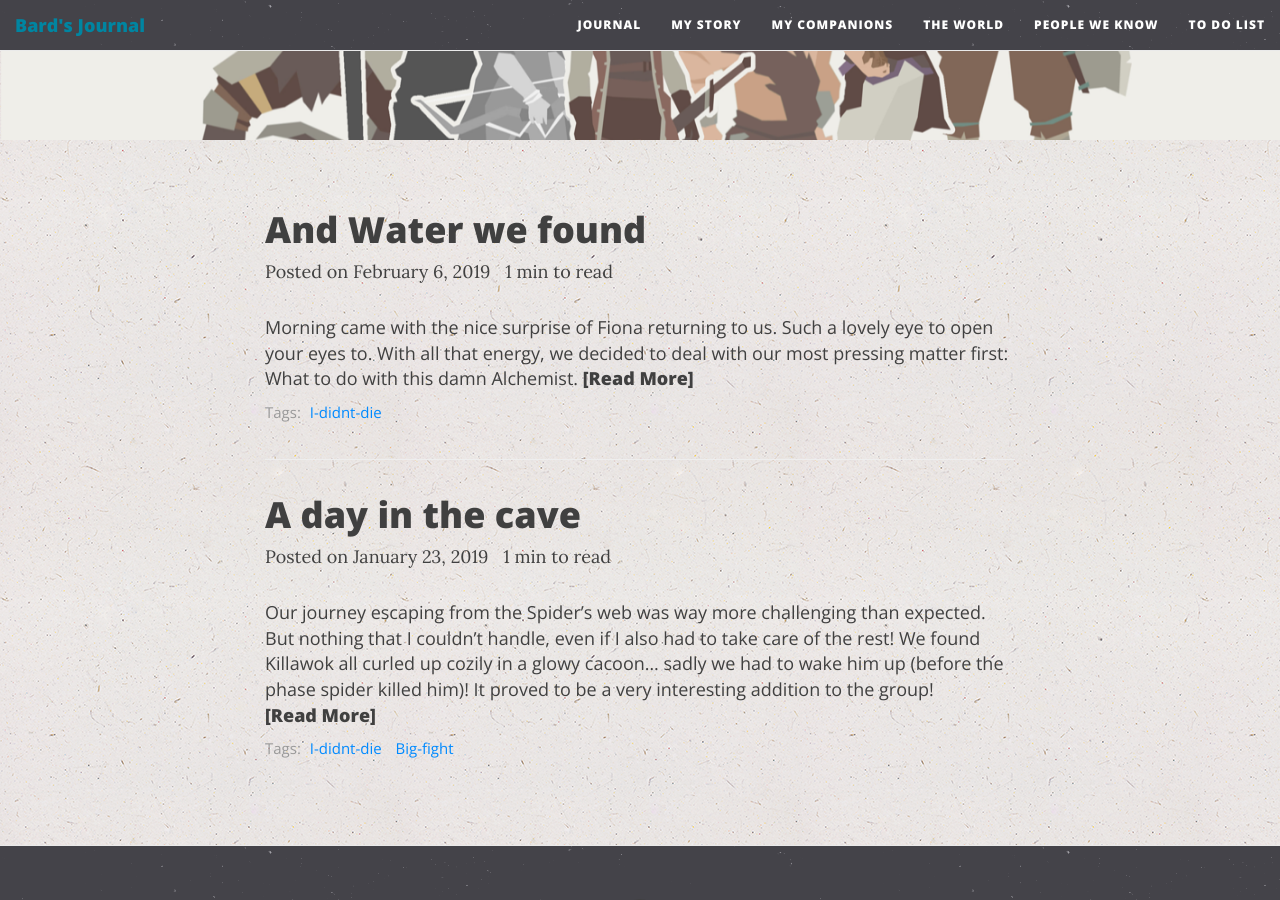
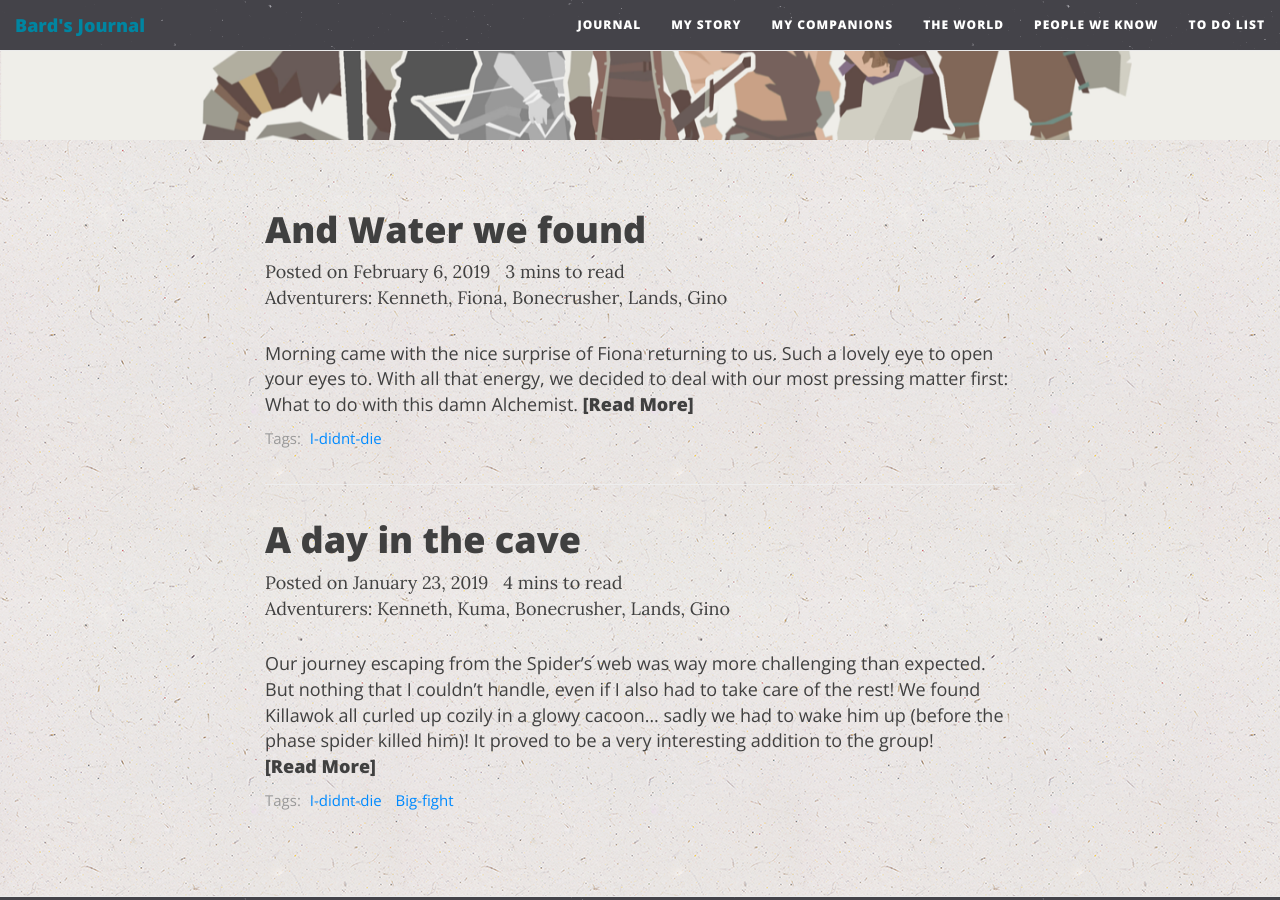
Before and after one commit to GinoGalotti/guildgazette, a Jekyll site: the page built from index.html, in a window 1280 px wide and 900 px high, scrolled down 403 px. Built offline with Jekyll 4.4.1, drawn with Linux system fonts in a browser that asks for light colours; nearby versions of some CDN libraries; the list of posts is cut into pages by our own code.

Commit message:
change index

```diff
--- a/_includes/adventurers.html
+++ b/_includes/adventurers.html
@@ -1,4 +1,4 @@
-{% assign adventurers = players %}
+{% assign adventurers = {{include.players}} %}
 {% if adventurers.size > 0 or adventurers.size > 0 %}
 	<li><span class="adventurers"></span> Adventurers: {{ adventurers | join: ', ' }}</li>
 {% endif %}
--- a/_includes/header.html
+++ b/_includes/header.html
@@ -42,7 +42,7 @@
           Posted on {{ page.date | date: "%B %-d, %Y" }}
           </li>
         {% include reading-time.html text=content %}
-        {% include adventurers.html adventurers=players %}
+        {% include adventurers.html players=adventurers %}
         </ul>
       </span>
       {% endif %}
--- a/_includes/reading-time.html
+++ b/_includes/reading-time.html
@@ -1,6 +1,6 @@
 <li class="reading-time">
     <span class="reading-time" title="Estimated read time">
-    {% assign words = content | number_of_words %}
+    {% assign words = {{include.text}} | number_of_words %}
     {% if words < 270 %}
         1 min to read
     {% else %}
--- a/index.html
+++ b/index.html
@@ -25,7 +25,7 @@ use-site-title: true
           Posted on {{ post.date | date: "%B %-d, %Y" }}
           </li>
         {% include reading-time.html text=post.content %}
-        {% include adventurers.html adventurers=post.adventurers %}
+        {% include adventurers.html players=post.adventurers %}
         </ul>
       </p>
 
```
